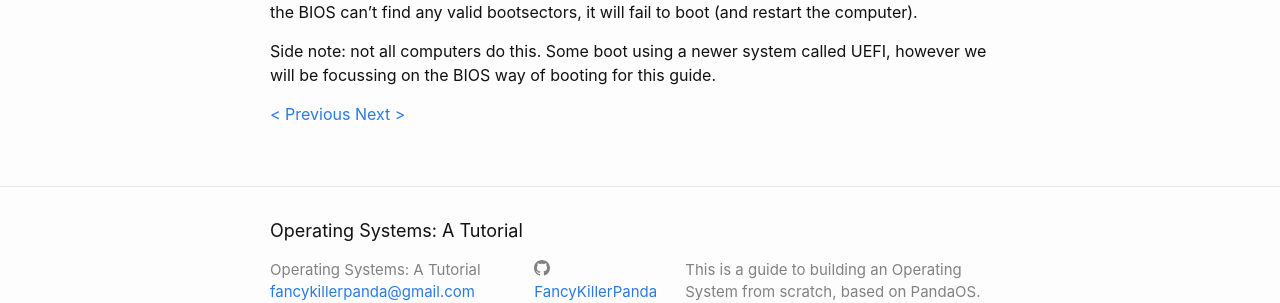
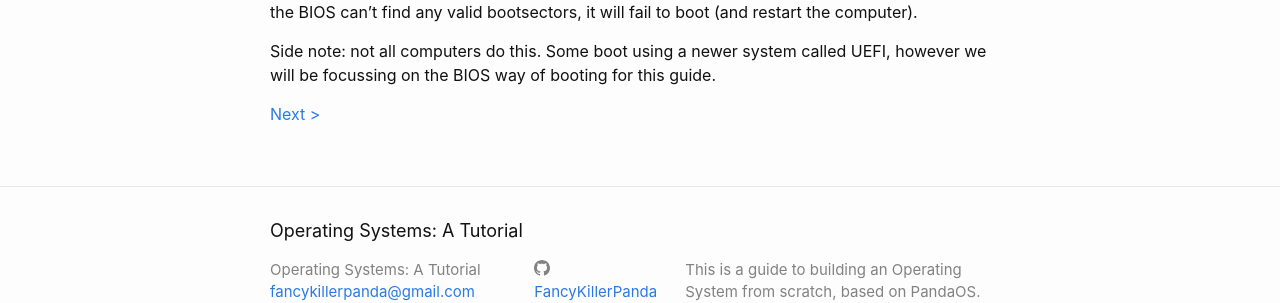
Before and after one commit to FancyKillerPanda/OS-Tutorial, a Jekyll site: the page built from docs/fkp_collections/_02_bootloader/01 - Introduction.md, in a window 1280 px wide. Shown: the part 758-1061 px from the top of the page. Built offline with Jekyll 4.4.1, drawn with Linux system fonts in a browser that asks for light colours.

Commit message:
Web: Only show previous/next link if it exists.

```diff
--- a/docs/_layouts/page.html
+++ b/docs/_layouts/page.html
@@ -12,8 +12,13 @@ layout: default
 
 		{% for doc in site[page.collection] %}
 			{% if doc.url == page.url %}
-				<a class="previous-page-link" href={{ site.baseurl }}{{ doc.previous.url }}>&lt; Previous</a>
-				<a class="next-page-link" href={{ site.baseurl }}{{ doc.next.url }}>Next &gt;</a>
+				{% if doc.previous.url %}
+					<a class="previous-page-link" href={{ site.baseurl }}{{ doc.previous.url }}>&lt; Previous</a>
+				{% endif %}
+
+				{% if doc.next.url %}
+					<a class="next-page-link" href={{ site.baseurl }}{{ doc.next.url }}>Next &gt;</a>
+				{% endif %}
 			{% endif %}
 		{% endfor %}
 	</div>
```
